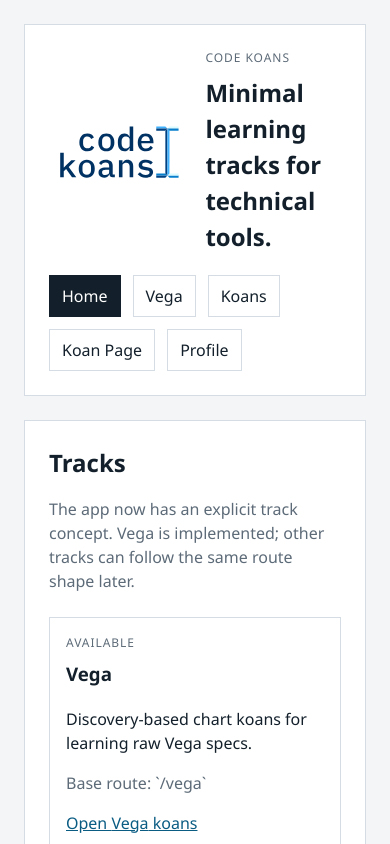
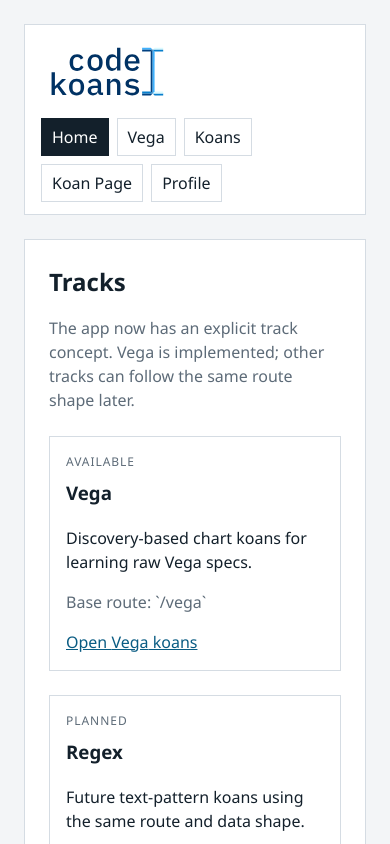
Before and after one commit to paddy-devan/code-koans, a React (Vite) app: page / in a window 390 px wide. Shown: the top 844 px of the page. Built offline with nearby package versions, Linux system fonts and the light colour scheme; no server answers.

Commit message:
updated header layout

```diff
--- a/src/components/AppLayout.tsx
+++ b/src/components/AppLayout.tsx
@@ -13,13 +13,9 @@ export function AppLayout() {
   return (
     <div className="app-shell">
       <header className="site-header">
-        <div className="site-brand">
+        <NavLink to="/" className="site-brand" aria-label="Code Koans home">
           <img className="site-logo" src="/logo-primary.svg" alt="Code Koans" />
-          <div>
-            <p className="eyebrow">Code Koans</p>
-            <h1 className="site-title">Minimal learning tracks for technical tools.</h1>
-          </div>
-        </div>
+        </NavLink>
         <nav aria-label="Primary">
           <ul className="nav-list">
             {navItems.map((item) => (
--- a/src/styles.css
+++ b/src/styles.css
@@ -41,24 +41,32 @@ a {
 }
 
 .site-header {
-  padding: 24px;
+  display: flex;
+  align-items: center;
+  justify-content: space-between;
+  gap: 24px;
+  padding: 12px 16px;
 }
 
 .site-brand {
   display: flex;
   align-items: center;
-  gap: 16px;
+  min-width: 0;
+  text-decoration: none;
 }
 
 .site-logo {
   display: block;
-  width: 160px;
-  max-width: 36vw;
+  width: 132px;
+  max-width: 44vw;
   height: auto;
   flex: 0 0 auto;
 }
 
-.site-title,
+.site-header nav {
+  margin-left: auto;
+}
+
 .panel h2 {
   margin: 0;
   font-size: clamp(1.5rem, 3vw, 2.2rem);
@@ -76,15 +84,16 @@ a {
 .nav-list {
   display: flex;
   flex-wrap: wrap;
-  gap: 12px;
-  margin: 20px 0 0;
+  justify-content: flex-end;
+  gap: 8px;
+  margin: 0;
   padding: 0;
   list-style: none;
 }
 
 .nav-link {
   display: inline-block;
-  padding: 8px 12px;
+  padding: 6px 10px;
   border: 1px solid #d5dce3;
   text-decoration: none;
 }
@@ -543,3 +552,20 @@ a {
     order: 3;
   }
 }
+
+@media (max-width: 640px) {
+  .site-header {
+    align-items: flex-start;
+    flex-direction: column;
+    gap: 12px;
+  }
+
+  .site-header nav {
+    width: 100%;
+    margin-left: 0;
+  }
+
+  .nav-list {
+    justify-content: flex-start;
+  }
+}
```
